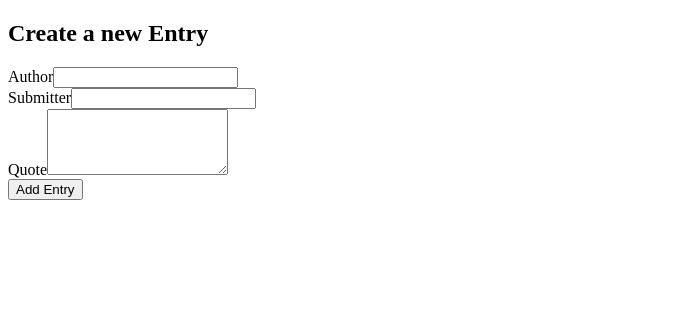
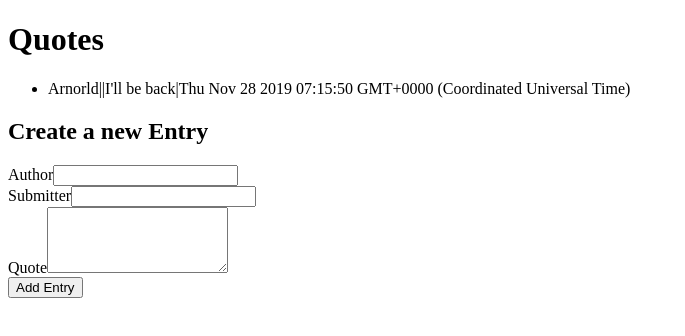
Before and after one commit to Joelmukono/Quotes, an Angular app: page / in a window 1280 px wide. Shown: the top 336 px of the page, without its empty margins (0-685 px from the left). Built offline with nearby package versions, Linux system fonts and the light colour scheme.

Commit message:
loop and display quotes

```diff
--- a/src/app/quotes/quotes.component.html
+++ b/src/app/quotes/quotes.component.html
@@ -1,2 +1,10 @@
+<h1>Quotes</h1>
+
+<ul>
+    <li *ngFor = "let mQuote of newQuotes">
+        {{mQuote.author}}|{{mQuote.submittter}}|{{mQuote.quote}}|{{mQuote.nowDate}}
+    </li>
+</ul>
+
 
 <app-quote-form></app-quote-form>
```
